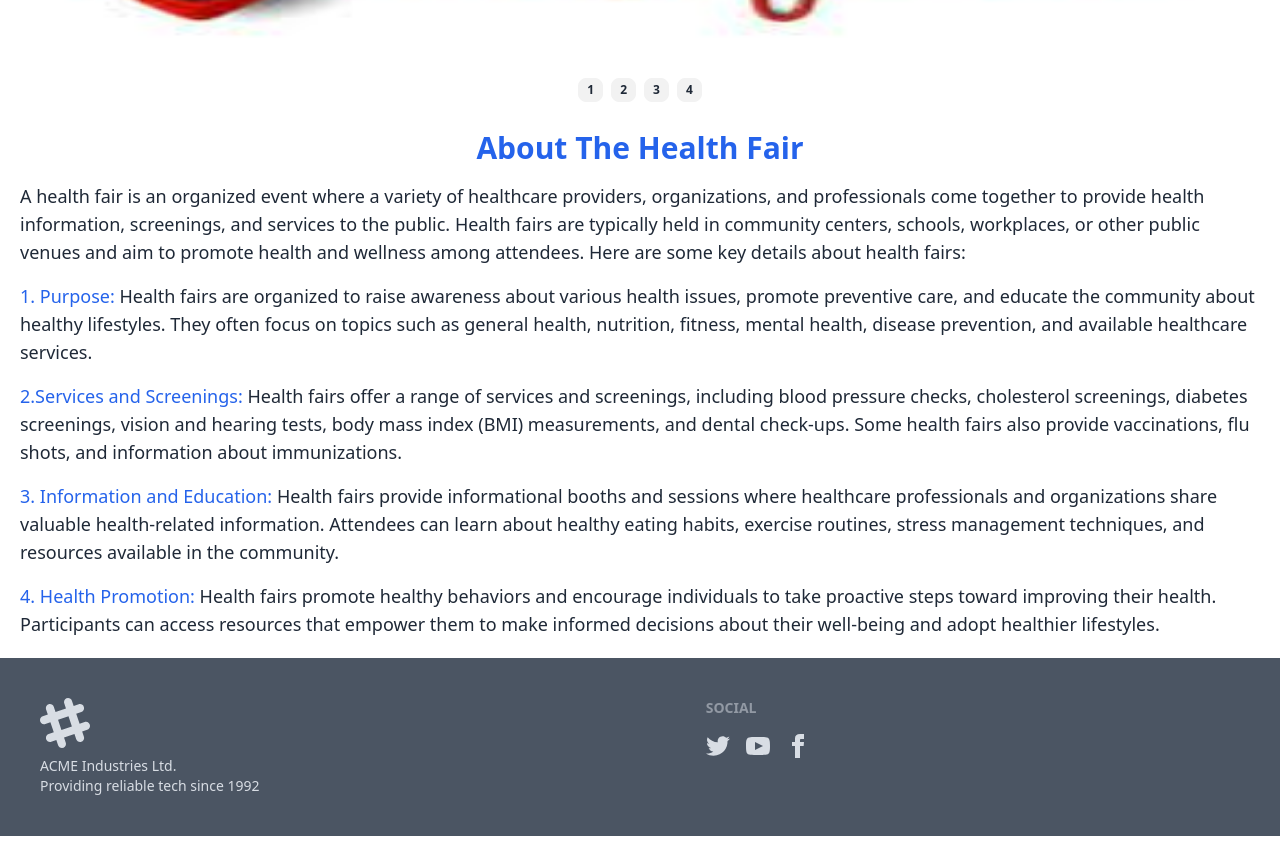
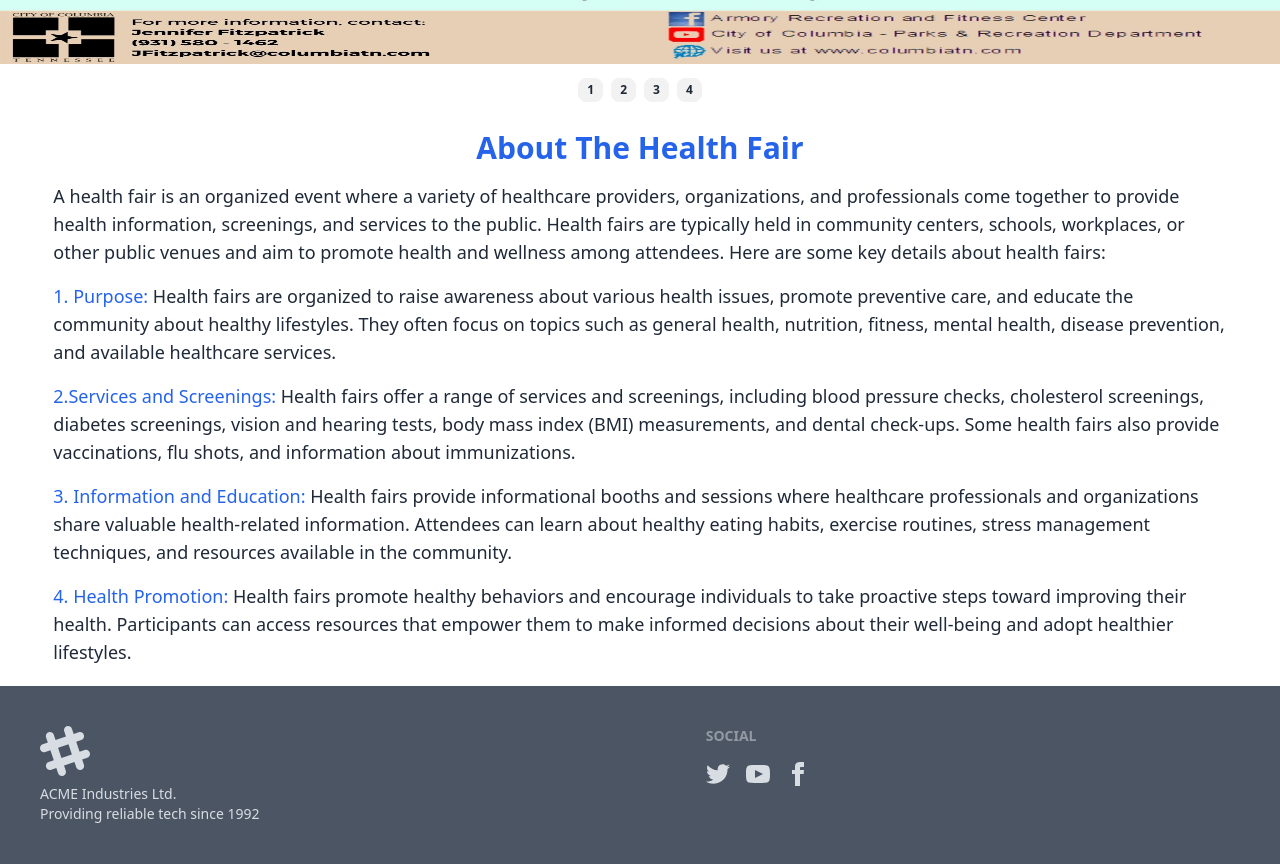
Before and after one commit to tawhid3482/Event-management, a React (Vite) app: page /Fairs in a window 1280 px wide. Shown: the part 400-1264 px from the top of the page. Before the commit the page ends 1236 px from the top, so only its background shows below. Built offline with nearby package versions, Linux system fonts and the light colour scheme; no server answers; sample sign-in values are in the browser's storage.

Commit message:
my authentication is complete

```diff
--- a/src/Home/Fairs.jsx
+++ b/src/Home/Fairs.jsx
@@ -1,4 +1,4 @@
-import fair from "../../public/images/images.jfif";
+import fair from "../../public/images/health-fair-marketing-final-draft.jpg";
 import fair2 from "../../public/images/istockphoto-1306247421-170667a.webp";
 import fair3 from "../../public/images/360_F_579232550_T652ihi4kkYuhOEJXMEJRb10DjiHZsw9.jpg";
 import fair4 from "../../public/images/istockphoto-638362318-612x612.jpg"
@@ -44,7 +44,7 @@ const Fairs = () => {
         </a>
       </div>
 
-      <div className=" m-5 space-y-4">
+      <div className=" m-5 space-y-4 w-11/12 mx-auto">
         <p className="text-3xl text-center font-bold text-blue-600">About The Health Fair</p>
         <p className="text-left text-lg">A health fair is an organized event where a variety of healthcare providers, organizations, and professionals come together to provide health information, screenings, and services to the public. Health fairs are typically held in community centers, schools, workplaces, or other public venues and aim to promote health and wellness among attendees. Here are some key details about health fairs:</p>
         <p className="text-left text-lg"><span className="text-blue-600">1. Purpose:</span> Health fairs are organized to raise awareness about various health issues, promote preventive care, and educate the community about healthy lifestyles. They often focus on topics such as general health, nutrition, fitness, mental health, disease prevention, and available healthcare services.</p>
```
Also changed, not shown: public/images/health-fair-marketing-final-draft.jpg (added).
